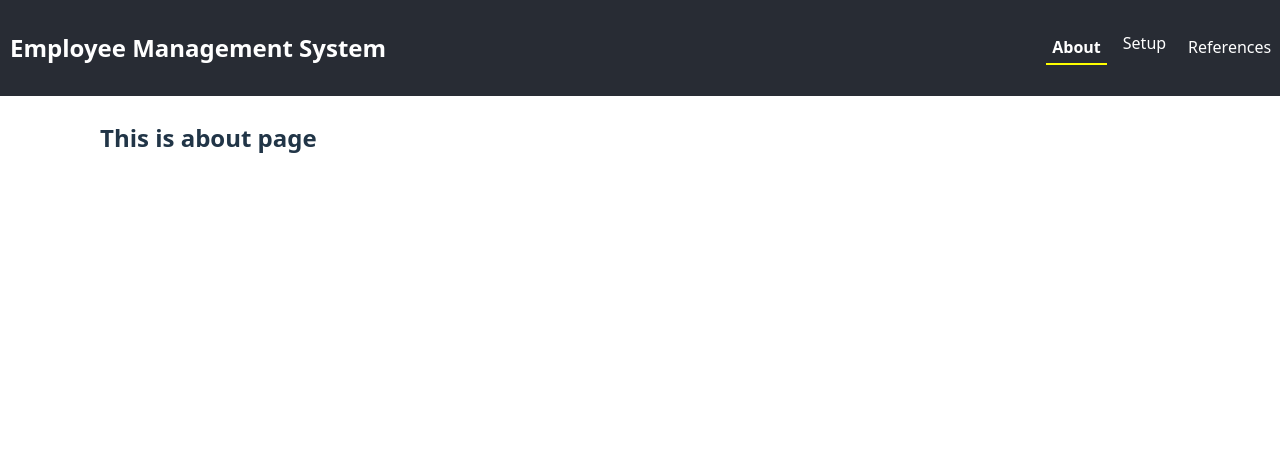
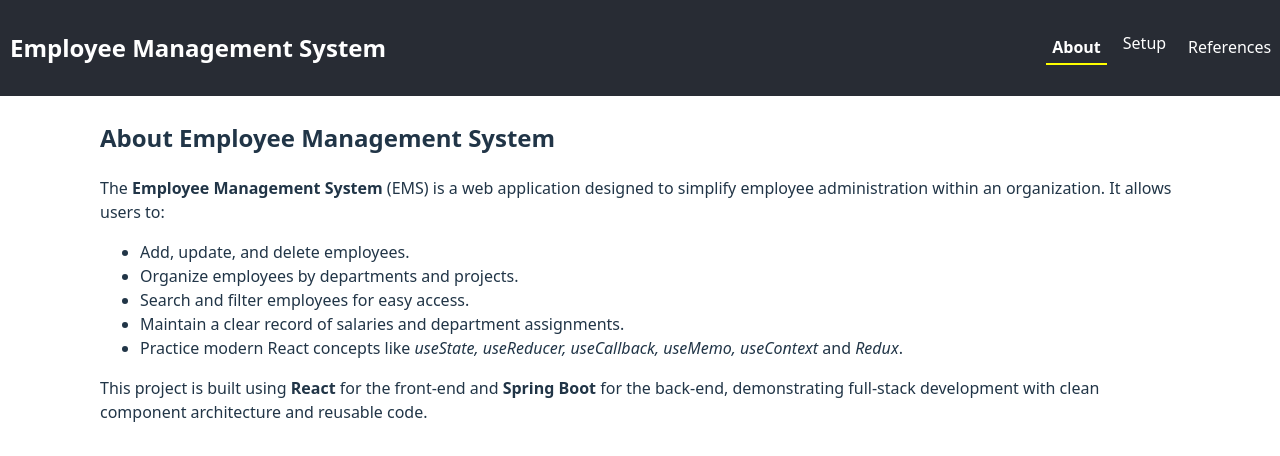
Before and after one commit to smreeti/employee-management-system, a React (Vite) app in the folder ems-fe/: page /about in a window 1280 px wide. Shown: the top 456 px of the page. Built offline with nearby package versions, Linux system fonts and the light colour scheme.

Commit message:
add about page

```diff
--- a/ems-fe/src/components/About.jsx
+++ b/ems-fe/src/components/About.jsx
@@ -1,7 +1,27 @@
 export const About = ({ title }) => {
     return (
-        <>
-            <h2>  {title ? title : "This is about page"} </h2>
-        </>
+        <div className="about-page">
+            <h2>{title ? title : "About Employee Management System"}</h2>
+
+            <p>
+                The <strong>Employee Management System</strong> (EMS) is a web application
+                designed to simplify employee administration within an organization.
+                It allows users to:
+            </p>
+
+            <ul>
+                <li>Add, update, and delete employees.</li>
+                <li>Organize employees by departments and projects.</li>
+                <li>Search and filter employees for easy access.</li>
+                <li>Maintain a clear record of salaries and department assignments.</li>
+                <li>Practice modern React concepts like <em>useState, useReducer, useCallback, useMemo, useContext</em> and <em>Redux</em>.</li>
+            </ul>
+
+            <p>
+                This project is built using <strong>React</strong> for the front-end and
+                <strong> Spring Boot</strong> for the back-end, demonstrating full-stack
+                development with clean component architecture and reusable code.
+            </p>
+        </div>
     );
-}
+};
```
